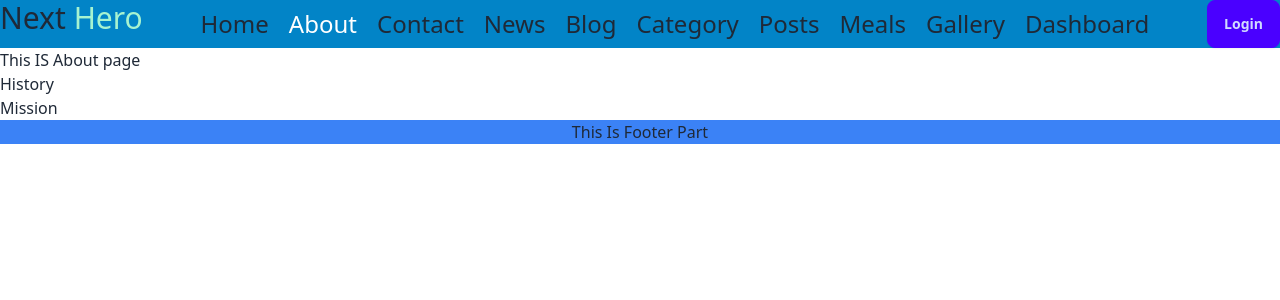
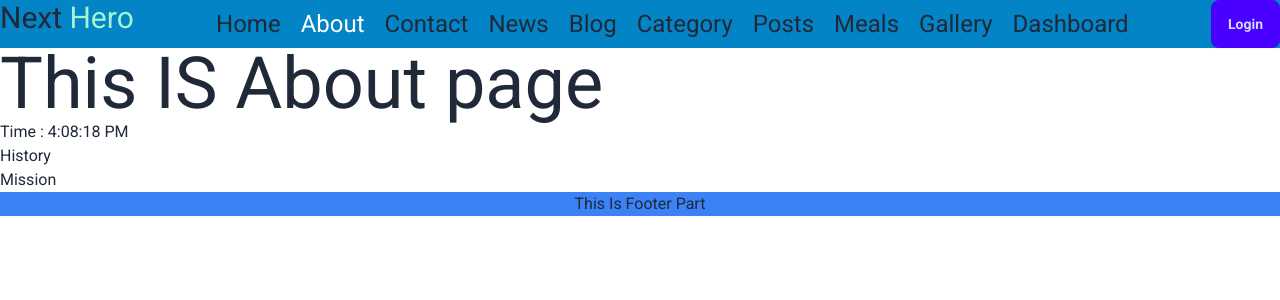
Before and after one commit to zaheenrakib/Next-Hero, a Next.js app: page /about in a window 1280 px wide. Shown: the top 300 px of the page. Built offline with nearby package versions, Linux system fonts and the light colour scheme.

Commit message:
Last Module 78 3 videos

```diff
--- a/src/app/about/page.jsx
+++ b/src/app/about/page.jsx
@@ -6,10 +6,20 @@ export const metadata = {
   description: "About page",
 };
 
-const AboutPage = () => {
+const getTime = async () =>{
+  const res = await fetch('http://localhost:3000/time',{next : {revalidate:5}});
+  const data = await res.json();
+  return data?.currentTime;
+}
+
+const AboutPage = async () => {
+
+  const currentTime = await getTime();
+
   return (
     <div>
-       This IS About  page
+       <h1 className='text-7xl'>This IS About  page</h1>
+       <h1>Time : {currentTime} </h1>
        <AboutContect />
     </div>
   )
--- a/src/app/error.jsx
+++ b/src/app/error.jsx
@@ -7,7 +7,7 @@ const error = () => {
         <div className="flex flex-col items-center justify-center h-screen bg-gray-100 text-center">
             <h1 className="text-4xl font-bold text-gray-800 mb-4">404 - Page Not Found</h1>
             <p className="text-lg text-gray-600 mb-6">
-                Oops! The page you're looking for doesn't exist.
+                Oops! The page you&apos;re looking for doesn&apos;t exist.
             </p>
             <Link href="/" passHref>
                 <button className="px-4 py-2 bg-blue-600 text-white rounded hover:bg-blue-700 transition duration-300">
--- a/src/app/gallery/page.jsx
+++ b/src/app/gallery/page.jsx
@@ -1,14 +1,18 @@
+"use client"
 import Image from 'next/image'
 import React from 'react'
+import { Headland_One } from 'next/font/google'
+
+const headland = Headland_One({weight : ["400"] , subsets: ["latin"]})
 
 const galleryPage = () => {
   return (
-    <div className='min-h-screen px-12 py-24'>
+    <div className={`${headland.className} min-h-screen px-12 py-24`}>
       <h6 className='text-2xl mb-12'>Gallery Page</h6>
       <div>
         {
           [1,2,3,4,5]?.map((img) =>(
-            <Image src={`/images/${img}.jpg`} alt='' height="1080" width="1920" />
+            <Image key={img} src={`/images/${img}.jpg`} alt='' height="1080" width="1920" />
           ))
         }
       </div>
--- a/src/app/layout.js
+++ b/src/app/layout.js
@@ -1,4 +1,5 @@
 import localFont from "next/font/local";
+import {Inter , Roboto} from "next/font/google"
 import "./globals.css";
 import Link from "next/link";
 import Navbar from "../components/Navbar/Navbar";
@@ -14,6 +15,9 @@ const geistMono = localFont({
   weight: "100 900",
 });
 
+const inter = Inter({ subsets : ["latin"]});
+const roboto = Roboto({ weight:["400" , "500" , "700"], subsets : ["latin"]});
+
 export const metadata = {
   title: {
     default: "Next Hero",
@@ -25,7 +29,7 @@ export const metadata = {
 export default function RootLayout({ children }) {
   return (
     <html lang="en" data-theme="light">
-      <body>
+      <body className={roboto.className}>
         <Navbar/>
         <div >
         {children}
--- /dev/null
+++ b/src/app/time/route.js
@@ -0,0 +1,6 @@
+// export const dynamic = "force-dynamic"
+export async function GET() {
+    return Response.json({
+        currentTime: new Date().toLocaleTimeString()
+    })
+}
--- a/src/components/Meals/Meals.jsx
+++ b/src/components/Meals/Meals.jsx
@@ -32,7 +32,7 @@ const Meals = () => {
 
   useEffect(() => {
     loadData();
-  }, []);
+  }, [loadData]);
 
   return (
     <div>
```
